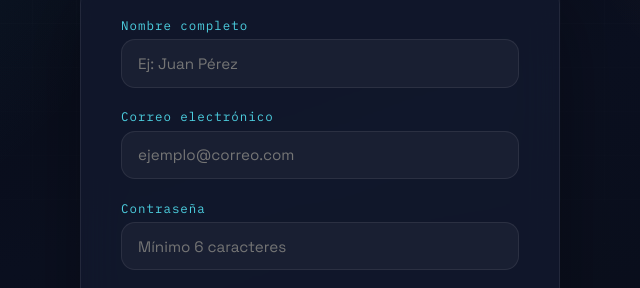
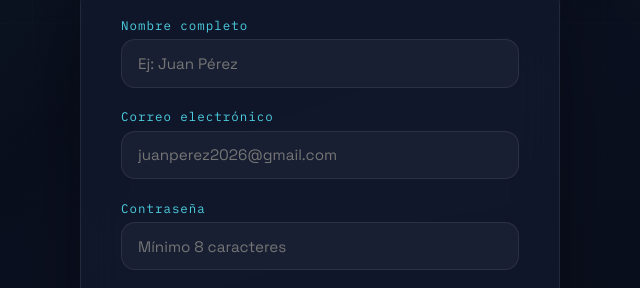
Before and after one commit to UTN-BDA-2026/Grupo-10-Stayhub, a plain HTML site: page frontend/register.html in a window 1280 px wide. Shown: the part 241-529 px from the top of the page, 320-960 px from the left. Drawn offline with Linux system fonts and the light colour scheme.

Commit message:
Update register.html

```diff
--- a/frontend/register.html
+++ b/frontend/register.html
@@ -148,12 +148,12 @@
 
           <div class="form-group">
             <label for="email">Correo electrónico</label>
-            <input type="email" id="email" name="email" required placeholder="ejemplo@correo.com" />
+            <input type="email" id="email" name="email" required placeholder="juanperez2026@gmail.com" />
           </div>
 
           <div class="form-group">
             <label for="password">Contraseña</label>
-            <input type="password" id="password" name="password" required minlength="6" placeholder="Mínimo 6 caracteres" />
+            <input type="password" id="password" name="password" required minlength="8" placeholder="Mínimo 8 caracteres" />
           </div>
 
           <div class="form-group">
```
